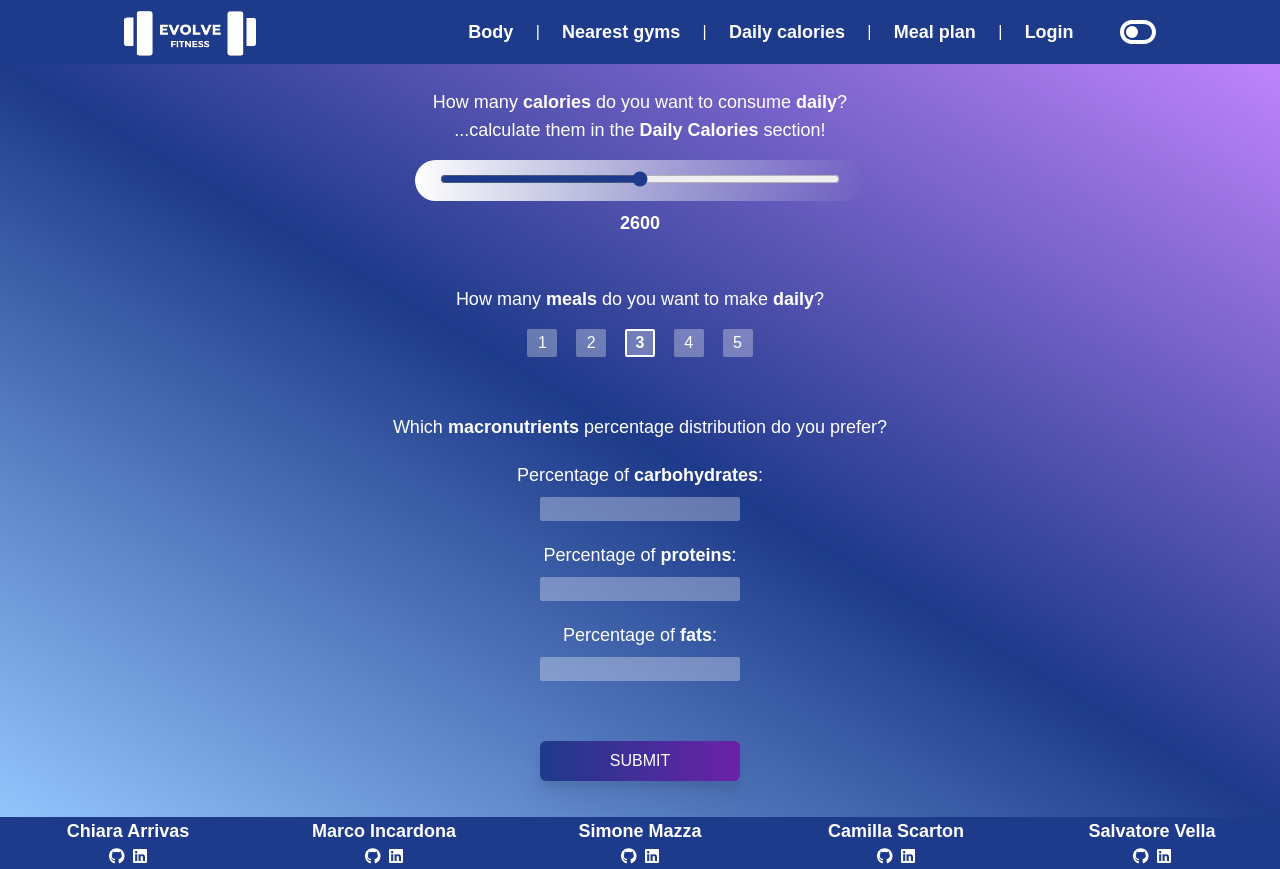
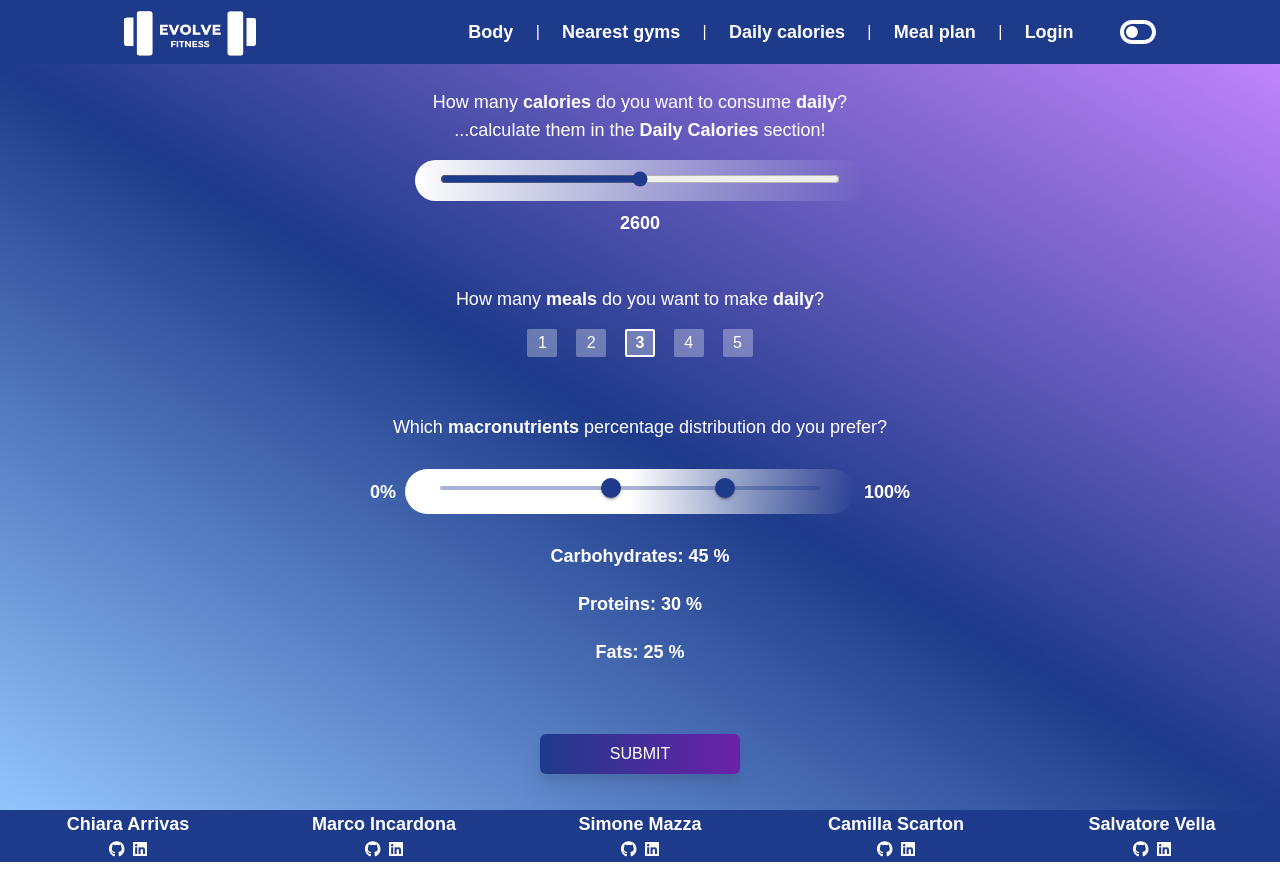
Before and after one commit to Camilla-Scarton/Evolve-Project-Develhope, a React (Create React App) app: page /mealPlan in a window 1280 px wide. Built offline with nearby package versions, Linux system fonts and the light colour scheme; no server answers.

Commit message:
slider and section for macros styled

```diff
--- a/package.json
+++ b/package.json
@@ -3,12 +3,15 @@
   "version": "0.1.0",
   "private": true,
   "dependencies": {
+    "@emotion/react": "^11.10.6",
+    "@emotion/styled": "^11.10.6",
     "@fortawesome/fontawesome-svg-core": "^6.2.1",
     "@fortawesome/free-brands-svg-icons": "^6.2.1",
     "@fortawesome/free-regular-svg-icons": "^6.2.1",
     "@fortawesome/free-solid-svg-icons": "^6.2.1",
     "@fortawesome/react-fontawesome": "^0.2.0",
     "@googlemaps/js-api-loader": "^1.15.1",
+    "@mui/material": "^5.11.13",
     "@react-google-maps/api": "^2.17.1",
     "@react-three/drei": "^9.54.2",
     "@react-three/fiber": "^8.10.1",
--- a/src/pages/MealPlan.js
+++ b/src/pages/MealPlan.js
@@ -1,5 +1,6 @@
-import { useEffect, useRef, useState } from "react";
+import { useEffect, useState } from "react";
 import { Link } from "react-router-dom";
+import { Slider } from "@mui/material";
 
 // TODO slider con 2 punti per le percentuali di carboidrati, proteine e grassi con material UI
 // https://mui.com/material-ui/react-slider/
@@ -10,9 +11,11 @@ export const MealPlan = () => {
   const [form, setForm] = useState({
     calories: 2600,
     meals: 3,
-    carbs: "",
-    proteins: "",
-    fats: "",
+    percentages: {
+      carbs: 45,
+      proteins: 30,
+      fats: 25,
+    },
   });
 
   const handleChange = (event) => {
@@ -44,6 +47,19 @@ export const MealPlan = () => {
     });
   }, [form.meals]);
 
+  const [lightMode, setLightMode] = useState(
+    document.documentElement.classList.value === ""
+  );
+  window.addEventListener("click", () =>
+    setLightMode(document.documentElement.classList.value === "")
+  );
+
+  const [sliderValues, setSliderValues] = useState([45, 75]);
+
+  useEffect(() => {
+    setSliderValues([form.percentages.carbs, 100 - form.percentages.fats]);
+  }, [form.percentages.carbs, form.percentages.fats]);
+
   return (
     <div className="w-full h-full bg-gradient-to-tr from-blue-300 via-blue-900 to-purple-400 dark:from-purple-300 dark:via-purple-700 dark:to-blue-400">
       <form className="p-4 flex flex-col text-center justify-center h-[100%] gap-10">
@@ -59,7 +75,7 @@ export const MealPlan = () => {
               section!
             </span>
           </p>
-          <div className="center w-[450px] bg-gradient-to-r from-white dark:from-gray-200 rounded-full m-2">
+          <div className="center max-w-full w-[450px] bg-gradient-to-r from-white dark:from-gray-200 rounded-full m-2">
             <input
               className="mt-1 h-[30px] max-w-[90%] w-[400px] accent-blue-900 dark:accent-purple-800"
               id="daily-calories"
@@ -87,79 +103,62 @@ export const MealPlan = () => {
             {borders.map((borderValue, i) => {
               return (
                 <button
-                  key={`key-${i+1}`}
-                  name={i+1}
+                  key={`key-${i + 1}`}
+                  name={i + 1}
                   type="button"
                   className={`mx-auto w-[30px] text-white text-center bg-[#ffffff4f] rounded-sm border-2 ${
                     borderValue ? "border-white" : "border-transparent"
                   }`}
                   onClick={handleMealClick}
                 >
-                {borderValue ? <strong>{i+1}</strong> : i+1}
+                  {borderValue ? <strong>{i + 1}</strong> : i + 1}
                 </button>
-              )
+              );
             })}
           </div>
         </div>
 
-        <div className="flex flex-col gap-3">
+        <div className="flex flex-col gap-3 items-center">
           <p className="text-white py-2">
             Which <strong>macronutrients</strong> percentage distribution do you
             prefer?
           </p>
+          <div className="max-w-full flex flex-col sm:flex-row flex-wrap w-[540px] items-center justify-between pb-2">
+            <p className="text-white hidden sm:flex">
+              <strong>0%</strong>
+            </p>
 
-          <label htmlFor="carb-distribution">
+            <div className="max-w-full center w-[450px] bg-gradient-to-r from-white via-white dark:from-gray-200 dark:via-gray-200 rounded-full m-2 p-1">
+              <div className="max-w-full w-[380px] mx-auto">
+                <Slider
+                  size="medium"
+                  value={sliderValues}
+                  valueLabelDisplay="auto"
+                  min={0}
+                  max={100}
+                  step={5}
+                  disableSwap
+                  track={false}
+                  sx={{
+                    color: lightMode ? "#1e3a8a" : "#6b21a8",
+                  }}
+                />
+              </div>
+            </div>
+            <p className="text-white hidden sm:flex">
+              <strong>100%</strong>
+            </p>
+          </div>
           <p className="text-white pb-2">
-              Percentage of <strong>carbohydrates</strong>:
+            <strong>Carbohydrates: {form.percentages.carbs} %</strong>
           </p>
-            <input
-              className="w-[200px] text-white text-center bg-[#ffffff4f] rounded-sm"
-              id="carb-distribution"
-              name="carbs"
-              required
-              type="number"
-              value={form.carbs}
-              min={10}
-              max={80}
-              onChange={handleChange}
-            />
-          </label>
-
-          <label htmlFor="protein-distribution">
-            <p className="text-white py-2">
-              Percentage of <strong>proteins</strong>:
+          <p className="text-white pb-2">
+            <strong>Proteins: {form.percentages.proteins} %</strong>
           </p>
-            <input
-              className="w-[200px] text-white text-center bg-[#ffffff4f] rounded-sm"
-              id="protein-distribution"
-              name="proteins"
-              required
-              type="number"
-              value={form.proteins}
-              min={10}
-              max={80}
-              onChange={handleChange}
-            />
-          </label>
-
-          <label htmlFor="fat-distribution">
-            <p className="text-white py-2">
-              Percentage of <strong>fats</strong>:
+          <p className="text-white pb-2">
+            <strong>Fats: {form.percentages.fats} %</strong>
           </p>
-            <input
-              className="w-[200px] text-white text-center bg-[#ffffff4f] rounded-sm"
-              id="fat-distribution"
-              name="fats"
-              required
-              type="number"
-              value={form.fats}
-              min={10}
-              max={80}
-              disabled
-            />
-          </label>
         </div>
-
         <button
           type="submit"
           className="self-center w-[200px] drop-shadow-xl text-white bg-gradient-to-r rounded-md px-5 py-2 m-5
```
Also changed, not shown: 1 other file (tests, documents, lock files or other folders). Lines whose indentation alone changed are shown as unchanged.
